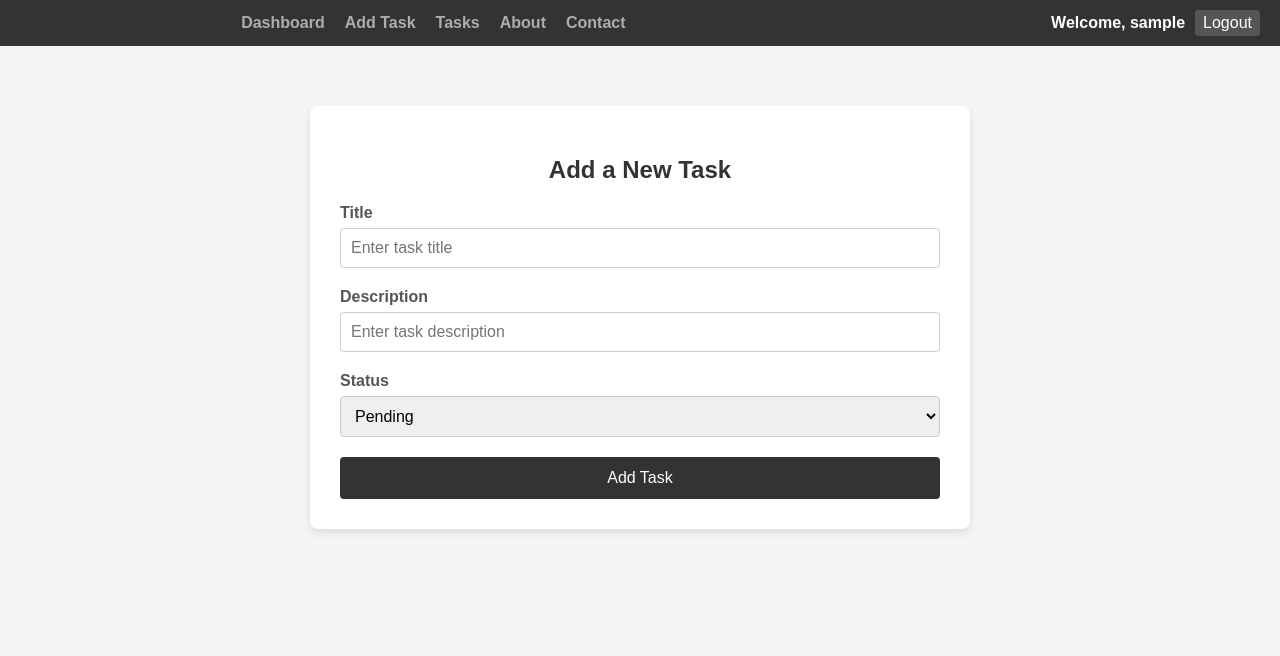
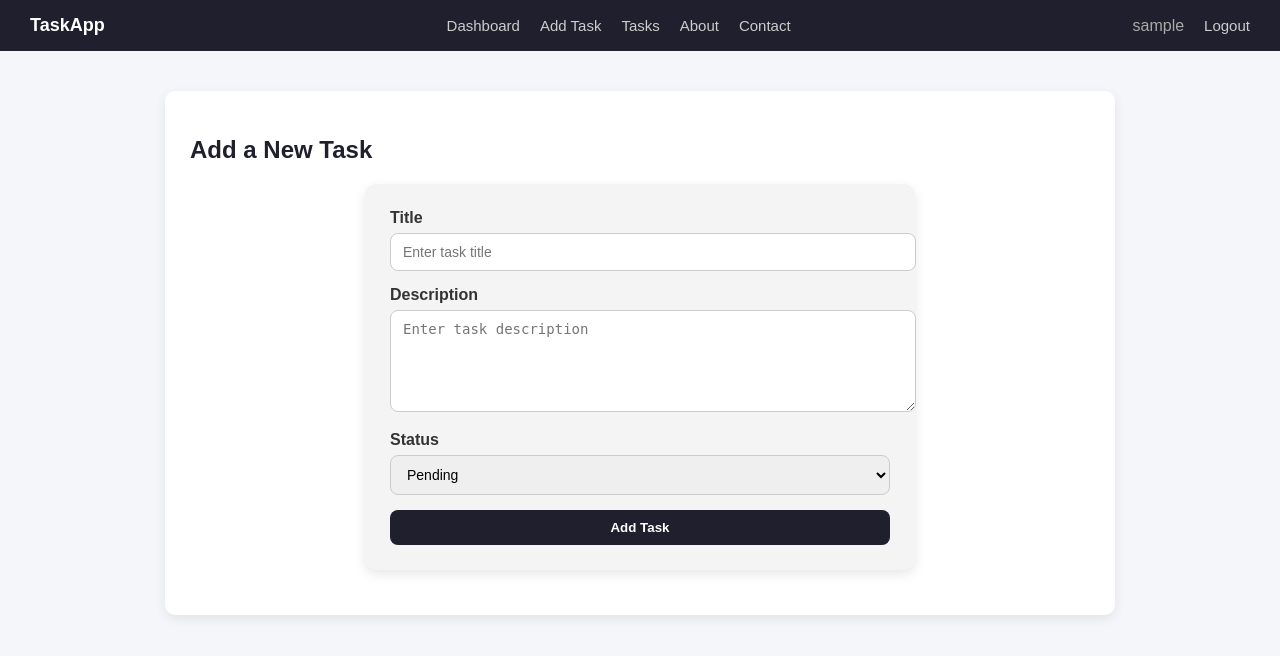
Before and after one commit to DimitrisTouskas/Dashboard, a PHP site: page /tasks/create.php in a window 1280 px wide. Shown: the top 656 px of the page. Run offline with PHP 8.4, Linux system fonts and the light colour scheme; the visitor is signed in with stand-in values (Sample User, id 1).

Commit message:
final changes

```diff
--- a/assets/css/create.css
+++ /dev/null
@@ -1,76 +0,0 @@
-body {
-    margin: 0;
-    font-family: Arial, sans-serif;
-    background-color: #f5f5f5;
-}
-
-.container {
-    max-width: 600px;
-    margin: 60px auto;
-    background-color: #fff;
-    padding: 30px;
-    border-radius: 8px;
-    box-shadow: 0 4px 10px rgba(0,0,0,0.1);
-}
-
-.container h2 {
-    text-align: center;
-    color: #333;
-    margin-bottom: 20px;
-}
-
-.message {
-    text-align: center;
-    font-weight: bold;
-    margin-bottom: 15px;
-    font-size: 16px;
-}
-
-.message.error {
-    color: red;
-}
-
-.message.success {
-    color: green;
-}
-
-form label {
-    display: block;
-    margin-bottom: 6px;
-    font-weight: bold;
-    color: #555;
-}
-
-form input[type="text"],
-form select {
-    width: 100%;
-    padding: 10px;
-    margin-bottom: 20px;
-    border: 1px solid #ccc;
-    border-radius: 4px;
-    font-size: 16px;
-    box-sizing: border-box;
-    transition: border-color 0.3s;
-}
-
-form input[type="text"]:focus,
-form select:focus {
-    border-color: #333;
-    outline: none;
-}
-
-form button {
-    width: 100%;
-    padding: 12px;
-    background-color: #333;
-    color: white;
-    font-size: 16px;
-    border: none;
-    border-radius: 4px;
-    cursor: pointer;
-    transition: background-color 0.3s;
-}
-
-form button:hover {
-    background-color: #555;
-}
--- /dev/null
+++ b/assets/css/forms.css
@@ -0,0 +1,78 @@
+/* Container φόρμας */
+.container form {
+    max-width: 500px;       /* όριο πλάτους */
+    margin: 20px auto;      /* κέντρο οθόνης */
+    background-color: #f4f4f4;
+    padding: 25px;
+    border-radius: 12px;
+    box-shadow: 0 4px 12px rgba(0,0,0,0.1);
+}
+
+/* Labels */
+.container form label {
+    display: block;
+    margin-bottom: 6px;
+    font-weight: bold;
+    color: #333;
+}
+
+/* Inputs και textarea */
+.container form input,
+.container form textarea,
+.container form select {
+    width: 100%;
+    padding: 10px 12px;
+    margin-bottom: 15px;
+    border: 1px solid #ccc;
+    border-radius: 8px;
+    font-size: 14px;
+    outline: none;
+    transition: 0.2s;
+}
+
+.container form input:focus,
+.container form textarea:focus,
+.container form select:focus {
+    border-color: #1f1f2e;   /* ίδιο χρώμα με navbar */
+    box-shadow: 0 0 5px rgba(31,31,46,0.3);
+}
+
+/* Κουμπί submit */
+.container form button,
+.container form .btn-add {
+    background-color: #1f1f2e; /* ίδιο με navbar */
+    color: #fff;
+    font-weight: bold;
+    padding: 10px 18px;
+    border: none;
+    border-radius: 8px;
+    cursor: pointer;
+    transition: 0.3s;
+    width: 100%;
+}
+
+.container form button:hover,
+.container form .btn-add:hover {
+    background-color: #333;
+    transform: translateY(-2px);
+    box-shadow: 0 4px 8px rgba(0,0,0,0.2);
+}
+
+/* Success / error messages */
+.message {
+    padding: 10px 15px;
+    border-radius: 8px;
+    margin-bottom: 15px;
+    font-weight: bold;
+    text-align: center;
+}
+
+.message.success {
+    background-color: #4CAF50;
+    color: white;
+}
+
+.message.error {
+    background-color: #f44336;
+    color: white;
+}
--- a/assets/css/header.css
+++ /dev/null
@@ -1,56 +0,0 @@
-body {
-    margin: 0;
-    font-family: Arial, sans-serif;
-}
-
-.navbar {
-    background-color: #333;
-    display: flex;
-    justify-content: space-between;
-    align-items: center;
-    padding: 10px 20px;
-}
-
-.nav-center {
-    display: flex;
-    justify-content: center;
-    gap: 20px;
-    flex: 2;
-}
-
-.nav-center a {
-    color: rgb(177, 172, 172);
-    text-decoration: none;
-    font-weight: bold;
-    transition: color 0.3s;
-}
-
-.nav-center a:hover {
-    color: #fff;
-}
-
-.nav-right {
-    flex: 1;
-    display: flex;
-    justify-content: flex-end;
-    align-items: center;
-    gap: 10px;
-}
-
-.nav-right span {
-    color: white;
-    font-weight: bold;
-}
-
-.nav-right a {
-    color: white;
-    text-decoration: none;
-    padding: 4px 8px;
-    border-radius: 4px;
-    background-color: #555;
-    transition: background-color 0.3s;
-}
-
-.nav-right a:hover {
-    background-color: #777;
-}
--- /dev/null
+++ b/assets/css/main.css
@@ -0,0 +1,198 @@
+/* ===== RESET ===== */
+body {
+    margin: 0;
+    font-family: Arial, sans-serif;
+    background-color: #f4f6f9;
+}
+
+/* ===== MODERN NAVBAR ===== */
+.navbar {
+    background: #1f1f2e;
+    padding: 15px 30px;
+    display: flex;
+    align-items: center;
+    justify-content: space-between;
+}
+
+.nav-left,
+.nav-center,
+.nav-right {
+    display: flex;
+    align-items: center;
+    gap: 20px;
+}
+
+.navbar a {
+    color: #ccc;
+    text-decoration: none;
+    font-size: 15px;
+    transition: 0.3s;
+}
+
+.navbar a:hover {
+    color: #fff;
+}
+
+.nav-logo {
+    font-weight: bold;
+    color: white;
+    font-size: 18px;
+}
+
+.nav-right span {
+    color: #aaa;
+}
+
+/* ===== CONTAINER ===== */
+.container {
+    max-width: 900px;
+    margin: 40px auto;
+    background: white;
+    padding: 25px;
+    border-radius: 10px;
+    box-shadow: 0 4px 12px rgba(0,0,0,0.08);
+}
+
+/* ===== HEADINGS ===== */
+h2 {
+    margin-bottom: 20px;
+    color: #1f1f2e;
+}
+
+/* ===== FORMS ===== */
+form label {
+    display: block;
+    margin-bottom: 5px;
+    font-weight: bold;
+}
+
+form input,
+form select {
+    width: 100%;
+    padding: 10px;
+    margin-bottom: 15px;
+    border-radius: 5px;
+    border: 1px solid #ccc;
+}
+
+/* ===== BUTTONS ===== */
+button,
+.btn {
+    padding: 10px 15px;
+    border: none;
+    border-radius: 5px;
+    background: #1f1f2e;
+    color: white;
+    cursor: pointer;
+    text-decoration: none;
+}
+
+button:hover,
+.btn:hover {
+    background: #555;
+}
+
+table {
+    width: 100%;           /* απλώνει σε όλο το container */
+    border-collapse: collapse;
+}
+
+table th, table td {
+    padding: 12px 15px;
+    text-align: center;    /* κέντρο περιεχομένου */
+}
+
+table th {
+    background-color: #1f1f2e;
+    color: white;
+}
+
+table tr:nth-child(even) {
+    background-color: #f9f9f9;
+}
+
+table tr:hover {
+    background-color: #ececec;
+}
+
+/* ===== ACTION BUTTONS ===== */
+.actions a {
+    margin-right: 10px;
+    font-size: 16px;
+    padding: 6px;
+    border-radius: 5px;
+    transition: 0.2s;
+}
+
+/* Colors */
+.actions .edit {
+    color: #007bff;
+}
+
+.actions .view {
+    color: #17a2b8;
+}
+
+.actions .delete {
+    color: #dc3545;
+}
+
+/* Hover */
+.actions a:hover {
+    background: #f1f1f1;
+}
+
+/* ===== STATUS ===== */
+.status {
+    padding: 5px 10px;
+    border-radius: 5px;
+    color: white;
+    font-size: 14px;
+}
+
+.status.pending {
+    background: orange;
+}
+
+.status.completed {
+    background: green;
+}
+
+/* ===== MESSAGES ===== */
+.message {
+    padding: 10px;
+    border-radius: 5px;
+    margin-bottom: 15px;
+    text-align: center;
+}
+
+.message.success {
+    background: #d4edda;
+    color: #155724;
+}
+
+.message.error {
+    background: #f8d7da;
+    color: #721c24;
+}
+
+/* Button style για Add Task */
+.btn-add {
+    display: inline-block;          /* σαν κουμπί */
+    padding: 10px 20px;             /* μέγεθος κουμπιού */
+    background-color: #1f1f2e;      /* ίδιο χρώμα με navbar */
+    color: white;                   /* κείμενο λευκό */
+    font-weight: bold;
+    text-decoration: none;          /* αφαιρεί underline */
+    border-radius: 8px;             /* στρογγυλεμένες γωνίες */
+    transition: 0.3s;               /* smooth hover effect */
+}
+
+/* Hover effect */
+.btn-add:hover {
+    background-color: #1f1f2e;         /* λίγο πιο σκούρο */
+    color: #fff;
+    cursor: pointer;
+    transform: translateY(-2px);    /* μικρή ανύψωση για animation */
+    box-shadow: 0 4px 8px rgba(0,0,0,0.2);
+}
--- a/includes/header.php
+++ b/includes/header.php
@@ -7,22 +7,34 @@
     <meta name="viewport" content="width=device-width, initial-scale=1.0">
     <link rel="stylesheet" href="/dashboard/assets/css/header.css">
     <link rel="stylesheet" href="/dashboard/assets/css/style.css">
+    <link rel="stylesheet" href="/dashboard/assets/css/main.css">
+    <link rel="stylesheet" href="https://cdnjs.cloudflare.com/ajax/libs/font-awesome/6.5.0/css/all.min.css">
     <title>Dashboard</title>
 </head>
 <body>
 
 <div class="navbar">
-    <div class="nav-left"></div>
+
+    <div class="nav-left">
+        <span class="nav-logo">TaskApp</span>
+    </div>
 
     <div class="nav-center">
         <a href="/dashboard/index.php">Dashboard</a>
         <a href="/dashboard/tasks/create.php">Add Task</a>
-        <a href="/dashboard/tasks/view.php">Tasks</a>
+        <a href="/dashboard/index.php">Tasks</a>
         <a href="/dashboard/tasks/about.php">About</a>
         <a href="/dashboard/tasks/contact.php">Contact</a>
     </div>
 
     <div class="nav-right">
+        <span> <?php echo $_SESSION['username']; ?></span>
+        <a href="/dashboard/logout.php">Logout</a>
+    </div>
+
+</div>
+
+    <!-- <div class="nav-right">
         <?php if (isset($_SESSION['username'])): ?>
             <span>Welcome, <?php echo $_SESSION['username']; ?></span>
             <a href="/dashboard/logout.php">Logout</a>
@@ -31,3 +43,4 @@
         <?php endif; ?>
     </div>
 </div>
+        -->
--- a/tasks/create.php
+++ b/tasks/create.php
@@ -30,9 +30,9 @@ if ($_SERVER["REQUEST_METHOD"] == "POST") {
 <head>
     <meta charset="UTF-8">
     <meta name="viewport" content="width=device-width, initial-scale=1.0">
-    <title>Add a New Task</title>
-    <link rel="stylesheet" href="../assets/css/header.css">
-    <link rel="stylesheet" href="../assets/css/create.css">
+    <title>Login</title>
+    <link rel="stylesheet" href="/dashboard/assets/css/main.css">
+    <link rel="stylesheet" href="/dashboard/assets/css/forms.css">
 </head>
 <body>
 
@@ -48,7 +48,7 @@ if ($_SERVER["REQUEST_METHOD"] == "POST") {
         <input type="text" name="title" id="title" placeholder="Enter task title">
 
         <label for="description">Description</label>
-        <input type="text" name="description" id="description" placeholder="Enter task description">
+<textarea name="description" id="description" placeholder="Enter task description" rows="5"></textarea>
 
         <label for="status">Status</label>
         <select name="status" id="status">
--- a/tasks/edit.php
+++ b/tasks/edit.php
@@ -67,8 +67,7 @@ if ($_SERVER["REQUEST_METHOD"] == "POST") {
     <meta charset="UTF-8">
     <title>Edit Task</title>
 
-    <link rel="stylesheet" href="../assets/css/header.css">
-    <link rel="stylesheet" href="../assets/css/create.css">
+    <link rel="stylesheet" href="../assets/css/main.css">
 </head>
 <body>
 
```
Also changed, not shown: assets/css/login.css (deleted, +0 -93 lines), index.php (+14 -11 lines), login.php (+27 -17 lines), register.php (+44 -24 lines), tasks/about.php (added, +33 -0 lines), tasks/contact.php (added, +41 -0 lines), tasks/view.php (+4 -3 lines), 3 other files.
